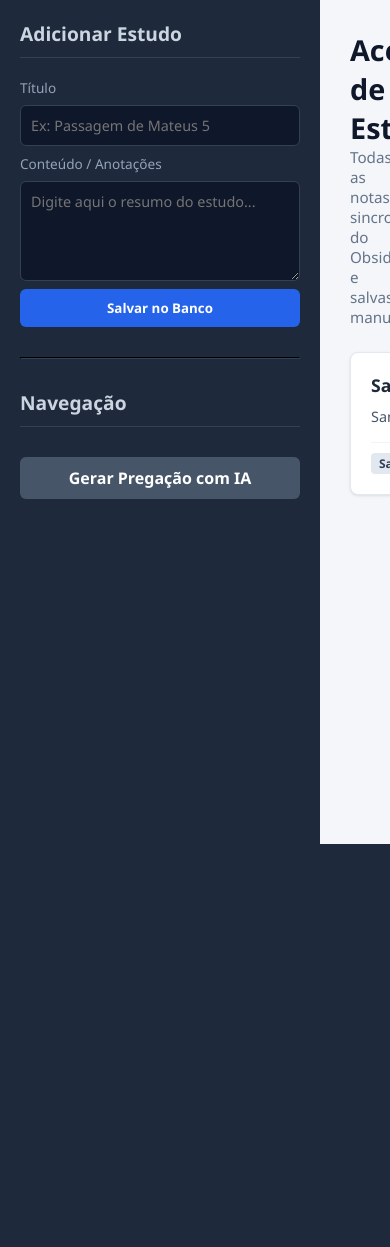
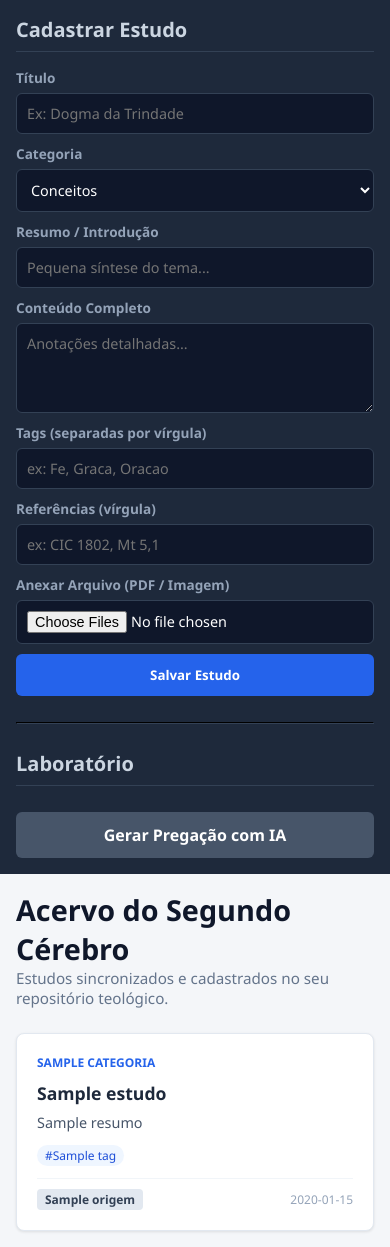
Before and after one commit to thales-biondi12/Cerebro_Catolico, a Flask app: page / in a window 390 px wide. Before the commit the page ends 844 px from the top, so only its background shows below. Run offline with Flask 3, Linux system fonts and the light colour scheme; a database or web service that is not in the repository returns one stand-in record (values such as "Sample title").

Commit message:
Ajusta index.html para layout responsivo com modelo completo

```diff
--- a/templates/index.html
+++ b/templates/index.html
@@ -19,37 +19,61 @@
             min-height: 100vh;
         }
 
+        /* Layout Responsivo: Coluna em telas pequenas, Linha em telas grandes */
+        .container-app {
+            display: flex;
+            width: 100%;
+            min-height: 100vh;
+        }
+
+        @media (max-width: 900px) {
+            .container-app {
+                flex-direction: column;
+            }
+        }
+
         /* Sidebar / Painel Lateral */
         .sidebar {
-            width: 320px;
+            width: 360px;
             background-color: #1e293b;
             color: #fff;
-            padding: 20px;
+            padding: 24px;
             display: flex;
             flex-direction: column;
-            gap: 20px;
+            gap: 16px;
+            overflow-y: auto;
+        }
+
+        @media (max-width: 900px) {
+            .sidebar {
+                width: 100%;
+                padding: 16px;
+            }
         }
 
         .sidebar h2 {
-            font-size: 1.2rem;
+            font-size: 1.25rem;
             color: #cbd5e1;
             border-bottom: 1px solid #334155;
-            padding-bottom: 10px;
+            padding-bottom: 8px;
         }
 
         .form-group {
             display: flex;
             flex-direction: column;
-            gap: 8px;
+            gap: 6px;
+            margin-bottom: 10px;
         }
 
         .form-group label {
             font-size: 0.85rem;
             color: #94a3b8;
+            font-weight: 600;
         }
 
         .form-group input,
-        .form-group textarea {
+        .form-group textarea,
+        .form-group select {
             width: 100%;
             padding: 10px;
             border-radius: 6px;
@@ -61,18 +85,20 @@
 
         .form-group textarea {
             resize: vertical;
-            height: 100px;
+            height: 90px;
         }
 
         .btn {
             background-color: #2563eb;
             color: white;
             border: none;
-            padding: 10px 15px;
+            padding: 12px 15px;
             border-radius: 6px;
             cursor: pointer;
             font-weight: bold;
             transition: background 0.2s;
+            width: 100%;
+            text-align: center;
         }
 
         .btn:hover {
@@ -81,7 +107,6 @@
 
         .btn-secondary {
             background-color: #475569;
-            text-align: center;
             text-decoration: none;
             display: inline-block;
             margin-top: 10px;
@@ -98,6 +123,12 @@
             overflow-y: auto;
         }
 
+        @media (max-width: 600px) {
+            .main-content {
+                padding: 16px;
+            }
+        }
+
         .header {
             margin-bottom: 25px;
         }
@@ -112,11 +143,17 @@
             font-size: 0.95rem;
         }
 
-        /* Grid de Cards */
+        /* Grid de Cards Adaptável */
         .cards-grid {
             display: grid;
-            grid-template-columns: repeat(auto-fill, minmax(280px, 1fr));
+            grid-template-columns: repeat(auto-fill, minmax(300px, 1fr));
             gap: 20px;
+        }
+
+        @media (max-width: 480px) {
+            .cards-grid {
+                grid-template-columns: 1fr;
+            }
         }
 
         .card {
@@ -133,18 +170,43 @@
         .card h3 {
             font-size: 1.1rem;
             color: #1e293b;
-            margin-bottom: 10px;
+            margin-bottom: 8px;
         }
 
-        .card p {
+        .card-category {
+            font-size: 0.75rem;
+            text-transform: uppercase;
+            font-weight: bold;
+            color: #2563eb;
+            margin-bottom: 10px;
+            display: block;
+        }
+
+        .card-body {
             font-size: 0.9rem;
             color: #475569;
             line-height: 1.4;
             white-space: pre-line;
-            max-height: 150px;
+            max-height: 120px;
             overflow: hidden;
             text-overflow: ellipsis;
-            margin-bottom: 15px;
+            margin-bottom: 12px;
+        }
+
+        .card-tags {
+            display: flex;
+            flex-wrap: wrap;
+            gap: 5px;
+            margin-bottom: 12px;
+        }
+
+        .tag-item {
+            background-color: #eff6ff;
+            color: #1d4ed8;
+            font-size: 0.75rem;
+            padding: 2px 8px;
+            border-radius: 12px;
+            font-weight: 500;
         }
 
         .card-footer {
@@ -175,54 +237,97 @@
 </head>
 <body>
 
-    <!-- Sidebar: Criar Nota & Navegação -->
+    <div class="container-app">
+        <!-- Sidebar Responsiva -->
         <div class="sidebar">
-        <h2>Adicionar Estudo</h2>
-        <form action="/salvar" method="POST" class="form-group">
+            <h2>Cadastrar Estudo</h2>
+            <form action="/api/estudos" method="POST" enctype="multipart/form-data">
                 <div class="form-group">
                     <label for="titulo">Título</label>
-                <input type="text" id="titulo" name="titulo" placeholder="Ex: Passagem de Mateus 5" required>
+                    <input type="text" id="titulo" name="titulo" placeholder="Ex: Dogma da Trindade" required>
                 </div>
 
                 <div class="form-group">
-                <label for="conteudo">Conteúdo / Anotações</label>
-                <textarea id="conteudo" name="conteudo" placeholder="Digite aqui o resumo do estudo..." required></textarea>
+                    <label for="categoria">Categoria</label>
+                    <select id="categoria" name="categoria">
+                        <option value="Conceitos">Conceitos</option>
+                        <option value="Dogmas">Dogmas</option>
+                        <option value="Sagradas Escrituras">Sagradas Escrituras</option>
+                        <option value="Teologia">Teologia</option>
+                        <option value="Catequese">Catequese</option>
+                    </select>
                 </div>
 
-            <button type="submit" class="btn">Salvar no Banco</button>
+                <div class="form-group">
+                    <label for="resumo">Resumo / Introdução</label>
+                    <input type="text" id="resumo" name="resumo" placeholder="Pequena síntese do tema...">
+                </div>
+
+                <div class="form-group">
+                    <label for="conteudo">Conteúdo Completo</label>
+                    <textarea id="conteudo" name="conteudo" placeholder="Anotações detalhadas..."></textarea>
+                </div>
+
+                <div class="form-group">
+                    <label for="tags">Tags (separadas por vírgula)</label>
+                    <input type="text" id="tags" name="tags" placeholder="ex: Fe, Graca, Oracao">
+                </div>
+
+                <div class="form-group">
+                    <label for="referencias">Referências (vírgula)</label>
+                    <input type="text" id="referencias" name="referencias" placeholder="ex: CIC 1802, Mt 5,1">
+                </div>
+
+                <div class="form-group">
+                    <label for="arquivos">Anexar Arquivo (PDF / Imagem)</label>
+                    <input type="file" id="arquivos" name="arquivos" multiple>
+                </div>
+
+                <button type="submit" class="btn">Salvar Estudo</button>
             </form>
 
             <hr style="border-color: #334155; margin: 10px 0;">
 
-        <h2>Navegação</h2>
+            <h2>Laboratório</h2>
             <a href="/pregacao" class="btn btn-secondary">Gerar Pregação com IA</a>
         </div>
 
-    <!-- Conteúdo Principal: Lista de Notas -->
+        <!-- Conteúdo Principal -->
         <div class="main-content">
             <div class="header">
-            <h1>Acervo de Estudos</h1>
-            <p>Todas as notas sincronizadas do Obsidian e salvas manualmente.</p>
+                <h1>Acervo do Segundo Cérebro</h1>
+                <p>Estudos sincronizados e cadastrados no seu repositório teológico.</p>
             </div>
 
             <div class="cards-grid">
                 {% for nota in notas %}
                     <div class="card">
                         <div>
+                            <span class="card-category">{{ nota.categoria if nota.categoria else 'Geral' }}</span>
                             <h3>{{ nota.titulo }}</h3>
-                        <p>{{ nota.conteudo }}</p>
+                            <div class="card-body">{{ nota.resumo if nota.resumo else nota.conteudo }}</div>
+
+                            {% if nota.tags %}
+                                <div class="card-tags">
+                                    {% for tag in nota.tags %}
+                                        <span class="tag-item">#{{ tag }}</span>
+                                    {% endfor %}
                                 </div>
+                            {% endif %}
+                        </div>
+
                         <div class="card-footer">
-                        <span class="tag-origem">{{ nota.origem if nota.origem else 'Manual' }}</span>
+                            <span class="tag-origem">{{ nota.origem if nota.origem else 'Obsidian / Web' }}</span>
                             <span>{{ nota.data_criacao.strftime('%d/%m/%Y') if nota.data_criacao else '' }}</span>
                         </div>
                     </div>
                 {% else %}
                     <div class="empty-state">
-                    <h3>Nenhum estudo encontrado</h3>
-                    <p>Rode o script do Obsidian ou insira um novo estudo pelo painel lateral.</p>
+                        <h3>Nenhum estudo cadastrado ainda</h3>
+                        <p>Utilize o painel lateral para adicionar notas ou sincronizar do Obsidian.</p>
                     </div>
                 {% endfor %}
+            </div>
         </div>
     </div>
 
```
Lines whose indentation alone changed are shown as unchanged.
